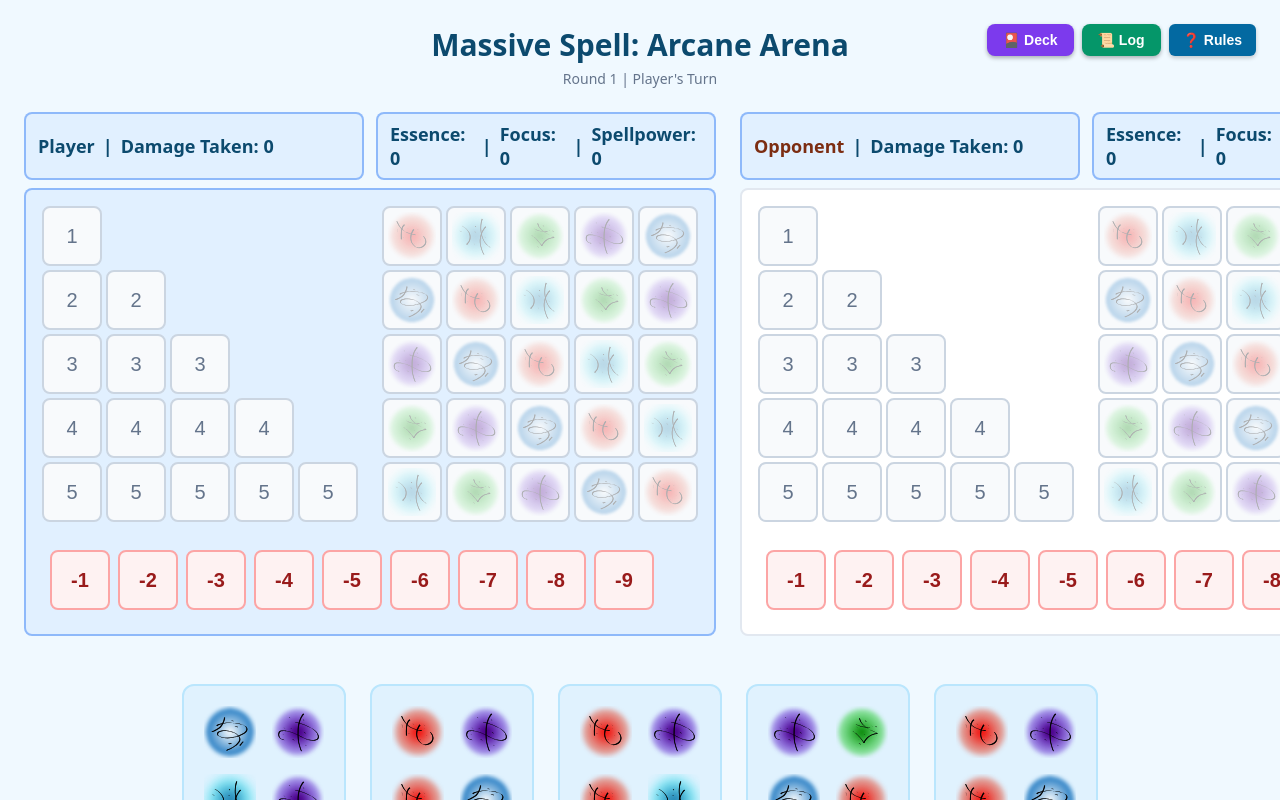
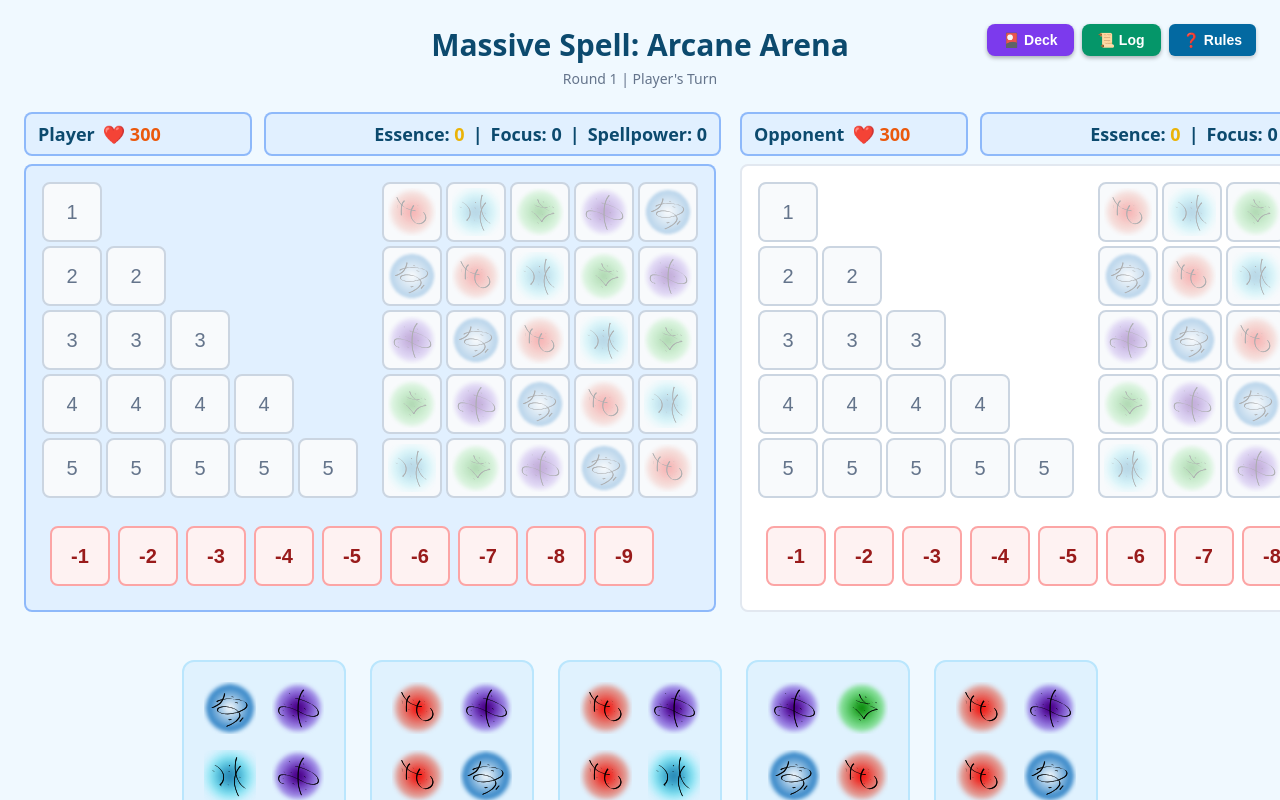
Before and after one commit to vlad92z/necromancer-web, a React (Vite) app: page / in a window 1280 px wide. Both pictures are taken after a click on the button "START GAME". Shown: the top 800 px of the page. Built offline with nearby package versions, Linux system fonts and the light colour scheme.

Commit message:
Update RunePower UI colors and layout
Changed nameColor for opponent in OpponentView and adjusted flex layout in RunePower for player info and power stats. Updated health and essence display colors for improved clarity and visual distinction.

```diff
--- a/src/features/gameplay/components/OpponentView.tsx
+++ b/src/features/gameplay/components/OpponentView.tsx
@@ -20,7 +20,7 @@ export function OpponentView({ opponent, player, isActive }: OpponentViewProps)
       <RunePower
         player={opponent}
         damageTaken={player.score}
-        nameColor="#7c2d12"
+        nameColor="#0c4a6e"
       />
       <PlayerBoard
         player={opponent}
--- a/src/features/gameplay/components/RunePower.tsx
+++ b/src/features/gameplay/components/RunePower.tsx
@@ -37,7 +37,7 @@ export function RunePower({ player, damageTaken, nameColor }: RunePowerProps) {
     }}>
       {/* Player Info Box */}
       <div style={{
-        flex: 1,
+        flex: '0 0 33%',
         backgroundColor: 'rgba(191, 219, 254, 0.3)',
         border: '2px solid rgba(59, 130, 246, 0.5)',
         borderRadius: isMobile ? '6px' : '8px',
@@ -57,14 +57,13 @@ export function RunePower({ player, damageTaken, nameColor }: RunePowerProps) {
           <span style={{ color: nameColor }}>
             {player.name}
           </span>
-          <span>|</span>
-          <span>Damage Taken: {damageTaken}</span>
+          <span style={{ color: '#ea580c' }}>❤️ {300 - damageTaken}</span>
         </div>
       </div>
 
       {/* Power Stats Box */}
       <div style={{
-        flex: 1,
+        flex: '0 0 66%',
         backgroundColor: 'rgba(191, 219, 254, 0.3)',
         border: '2px solid rgba(59, 130, 246, 0.5)',
         borderRadius: isMobile ? '6px' : '8px',
@@ -83,7 +82,7 @@ export function RunePower({ player, damageTaken, nameColor }: RunePowerProps) {
         }}>
           {essence > 0 ? (
             <>
-              <span>Essence: {essence}</span>
+              <span>Essence: <span style={{ color: '#eab308' }}>{essence}</span></span>
               <span>|</span>
               <span style={{ color: hasPenalty ? '#dc2626' : '#0c4a6e' }}>Focus: {focus}</span>
               <span>|</span>
@@ -91,7 +90,7 @@ export function RunePower({ player, damageTaken, nameColor }: RunePowerProps) {
             </>
           ) : (
             <>
-              <span>Essence: 0</span>
+              <span>Essence: <span style={{ color: '#eab308' }}>0</span></span>
               <span>|</span>
               <span>Focus: 0</span>
               <span>|</span>
```
